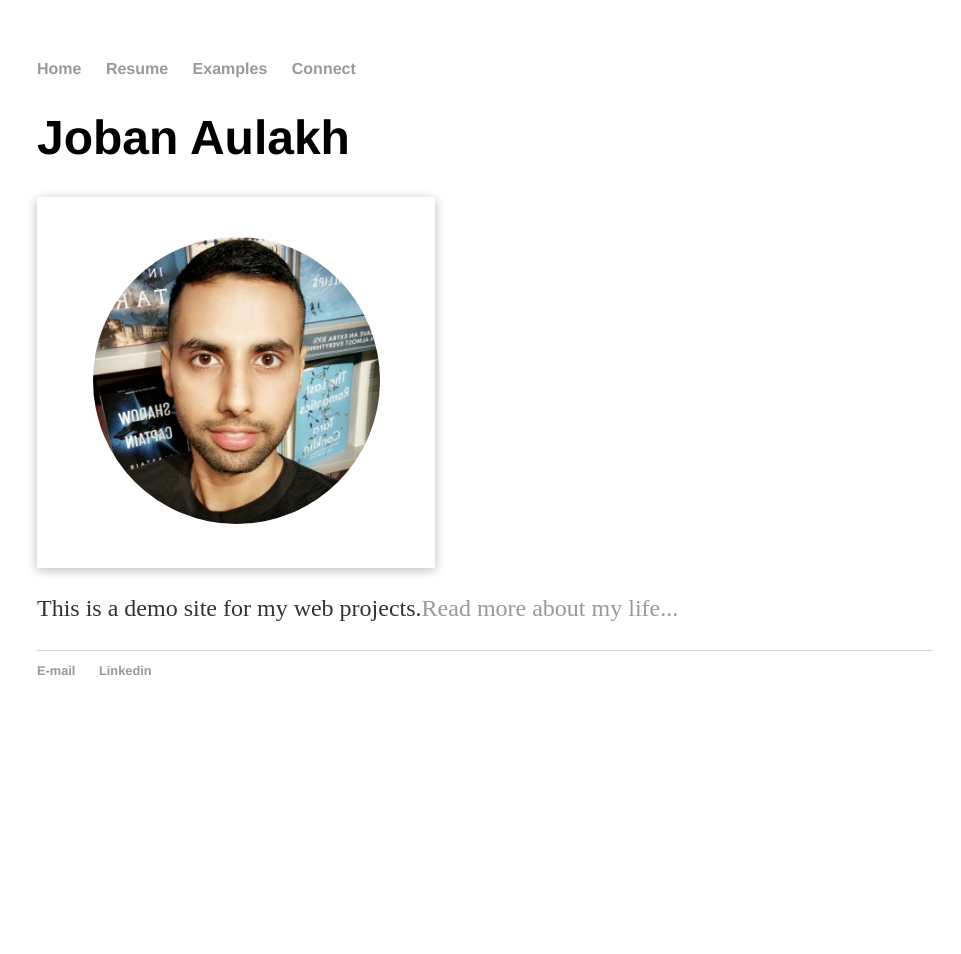
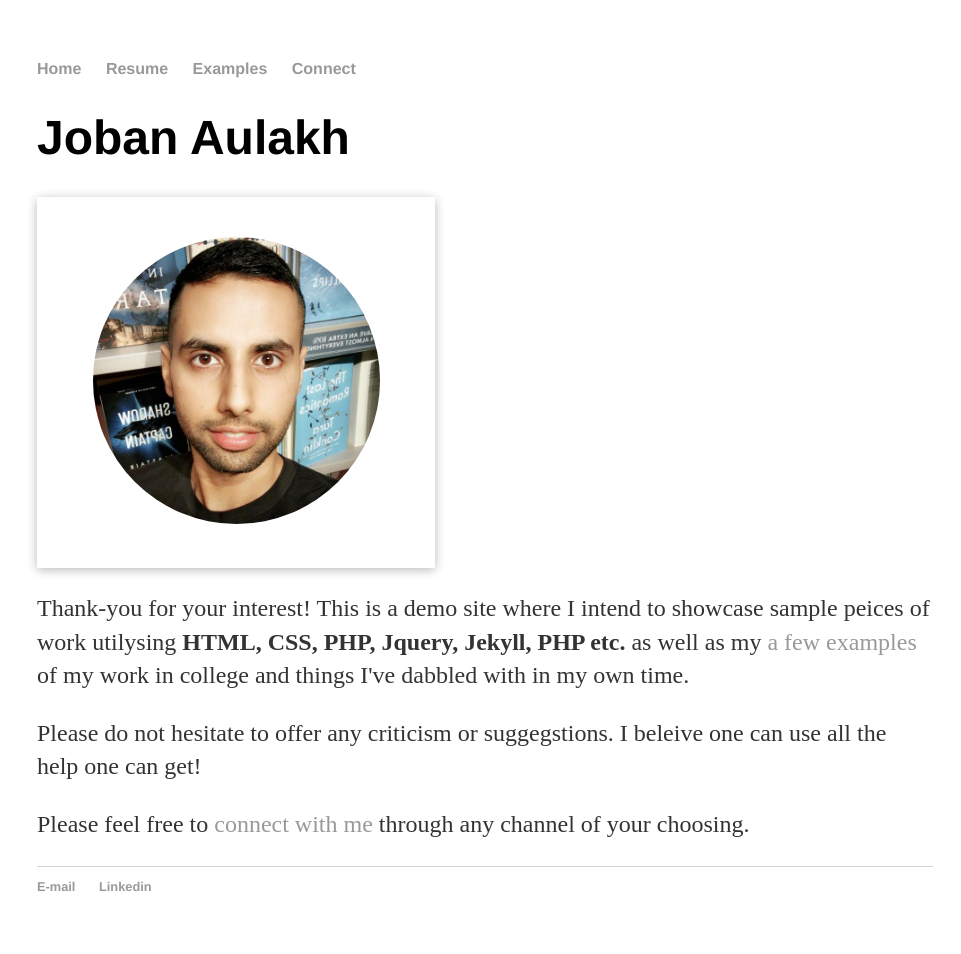
Before and after one commit to joe-bun/joe-bun.github.io, a Jekyll site: the page built from index.html, in a window 1280 px wide. Shown: the whole page, without its empty margins (155-1116 px from the left). Built offline with Jekyll 4.4.1, drawn with Linux system fonts in a browser that asks for light colours; before the commit the page ends 900 px from its top, so only the background shows below that.

Commit message:
Update index.html

```diff
--- a/index.html
+++ b/index.html
@@ -7,5 +7,8 @@ title: Joban Aulakh
 	<div class="pp">
 	<img src="pics/pp.jpg">
 		</div><!-- /.pp -->
-	<p>This is a demo site for my web projects.<a href="/about">Read more about my life...</a></p>
+	<p>Thank-you for your interest! This is a demo site where I intend to showcase sample peices of work utilysing <b>HTML, CSS, PHP, Jquery, Jekyll, PHP etc.</b> as well as my <a href="/resume>resume</a>.</p>
+<p>Although I haven't had a chance to develop any web content professionally but these are <a href="/examples">a few examples</a> of my work in college and things I've dabbled with in my own time.</p>
+<p>Please do not hesitate to offer any criticism or suggegstions. I beleive one can use all the help one can get!</p>
+<p>Please feel free to <a href="/connect">connect with me</a> through any channel of your choosing.</p>
 </div><!-- /.blurb -->
```
